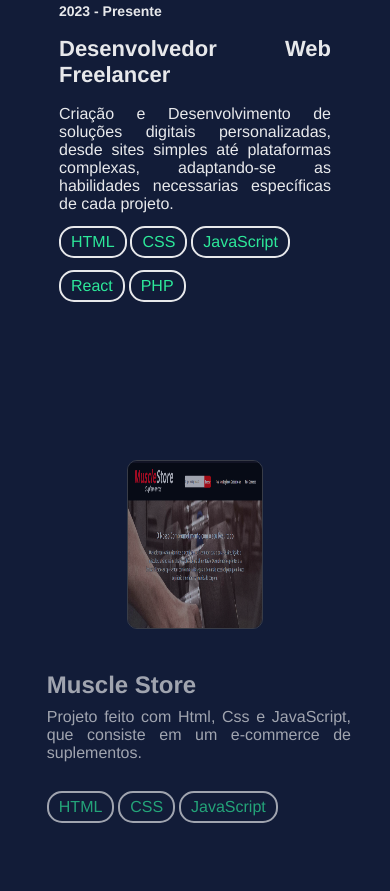
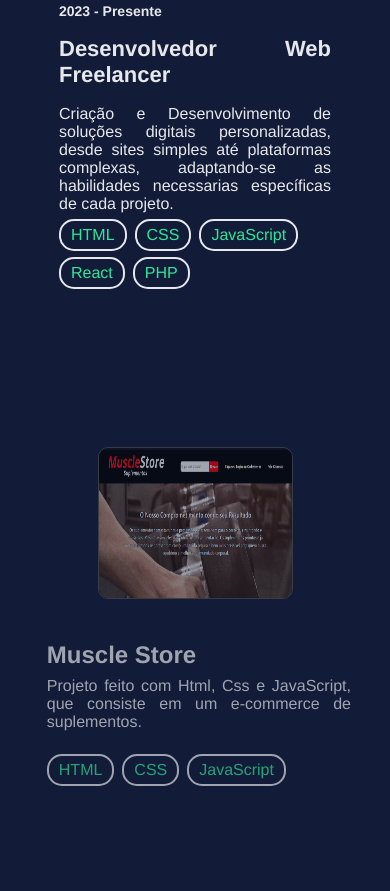
Before and after one commit to Willian017/Portfolio, a plain HTML site: page index.html in a window 390 px wide. Shown: the part 1286-2177 px from the top of the page. Drawn offline with Linux system fonts and the light colour scheme.

Commit message:
Add files via upload

```diff
--- a/project/css/style.css
+++ b/project/css/style.css
@@ -140,7 +140,7 @@ body {
   color: #30ffa5;
   padding: 5px 10px;
   border-radius: 15px;
-  margin: 1.5vh 1vw 0 0;
+  margin: 1.5vw 8px 0 0;
 }
 .principal-experiencias:hover {
   opacity: 1;
@@ -212,7 +212,7 @@ body {
   color: #30ffa5;
   padding: 5px 10px;
   border-radius: 15px;
-  margin: 1.5vh 1vw 0 0;
+  margin: 1.5vw 8px 0 0;
   font-size: 16px;
 }
 .principal-projetos div {
@@ -300,7 +300,7 @@ body {
   color: #30ffa5;
   padding: 5px 10px;
   border-radius: 15px;
-  margin: 1.5vh 1vw 0 0;
+  margin: 1.5vw 8px 0 0;
 }
 .principal-qualificacoes:hover {
   opacity: 1;
@@ -399,7 +399,7 @@ article {
     color: #30ffa5;
     padding: 5px 10px;
     border-radius: 15px;
-    margin: 1.5vh 1vw 0 0;
+    margin: 1.5vw 8px 0 0;
     font-size: 16px;
   }
   .principal-projetos div {
@@ -477,8 +477,24 @@ article {
     margin: 3vh 0;
   }
   .principal-projetos div .img {
-    width: 35vw;
+    width: 40vw;
     height: 20vh;
+    padding: 0;
+    margin-bottom: 5vh;
+    border-radius: 10px;
+    transition: filter 0.3s;
+    border: 1px solid rgb(82, 82, 82);
+  }
+}
+
+@media screen and (max-width: 600px) {
+  .principal-projetos
+  {
+    margin: 3vh 0;
+  }
+  .principal-projetos div .img {
+    width: 50vw;
+    height: 18vh;
     padding: 0;
     margin-bottom: 5vh;
     border-radius: 10px;
```
